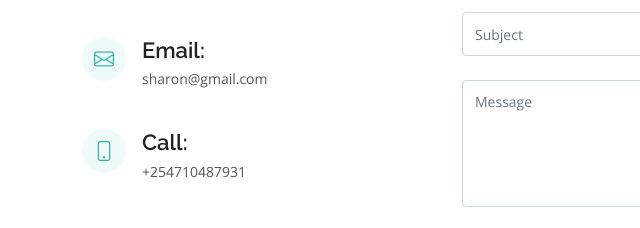
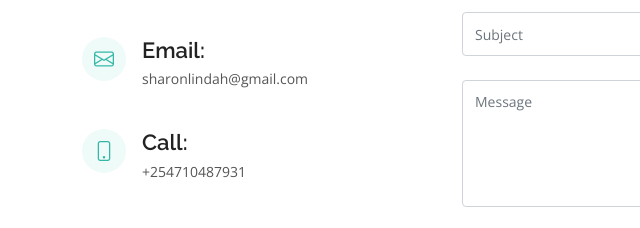
Before and after one commit to sharonlinda/sharon2, a plain HTML site: page contact.html in a window 1280 px wide. Shown: the part 346-574 px from the top of the page, 0-640 px from the left. Drawn offline with nearby package versions, Linux system fonts and the light colour scheme.

Commit message:
Update contact.html

```diff
--- a/contact.html
+++ b/contact.html
@@ -85,7 +85,7 @@
               <div class="email">
                 <i class="bi bi-envelope"></i>
                 <h4>Email:</h4>
-                <p>sharon@gmail.com</p>
+                <p>sharonlindah@gmail.com</p>
               </div>
 
               <div class="phone">
```
